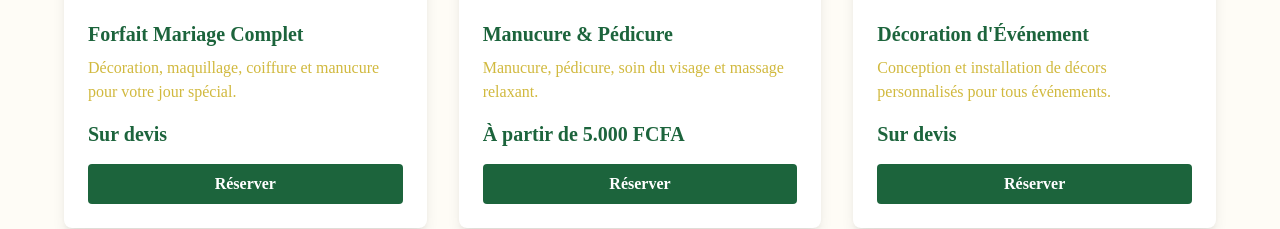
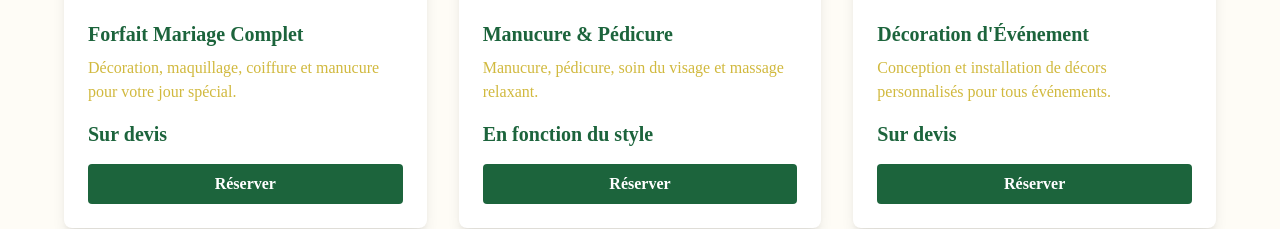
Before and after one commit to noushiFlex/yapheWebsite, a Next.js app: page / in a window 1280 px wide. Shown: the part 3380-3609 px from the top of the page. Built offline with nearby package versions, Linux system fonts and the light colour scheme; a web font is replaced by a local one.

Commit message:
Update du prix manucure

```diff
--- a/src/app/data.js
+++ b/src/app/data.js
@@ -125,7 +125,7 @@ export const services = [
     {
       title: "Manucure & Pédicure",
       description: "Manucure, pédicure, soin du visage et massage relaxant.",
-      price: "À partir de 5.000 FCFA",
+      price: "En fonction du style",
       image: "https://i.pinimg.com/474x/aa/88/0c/aa880c93c6986328afbd4018afab4c09.jpg",
       link: "/services/spa"
     },
```
